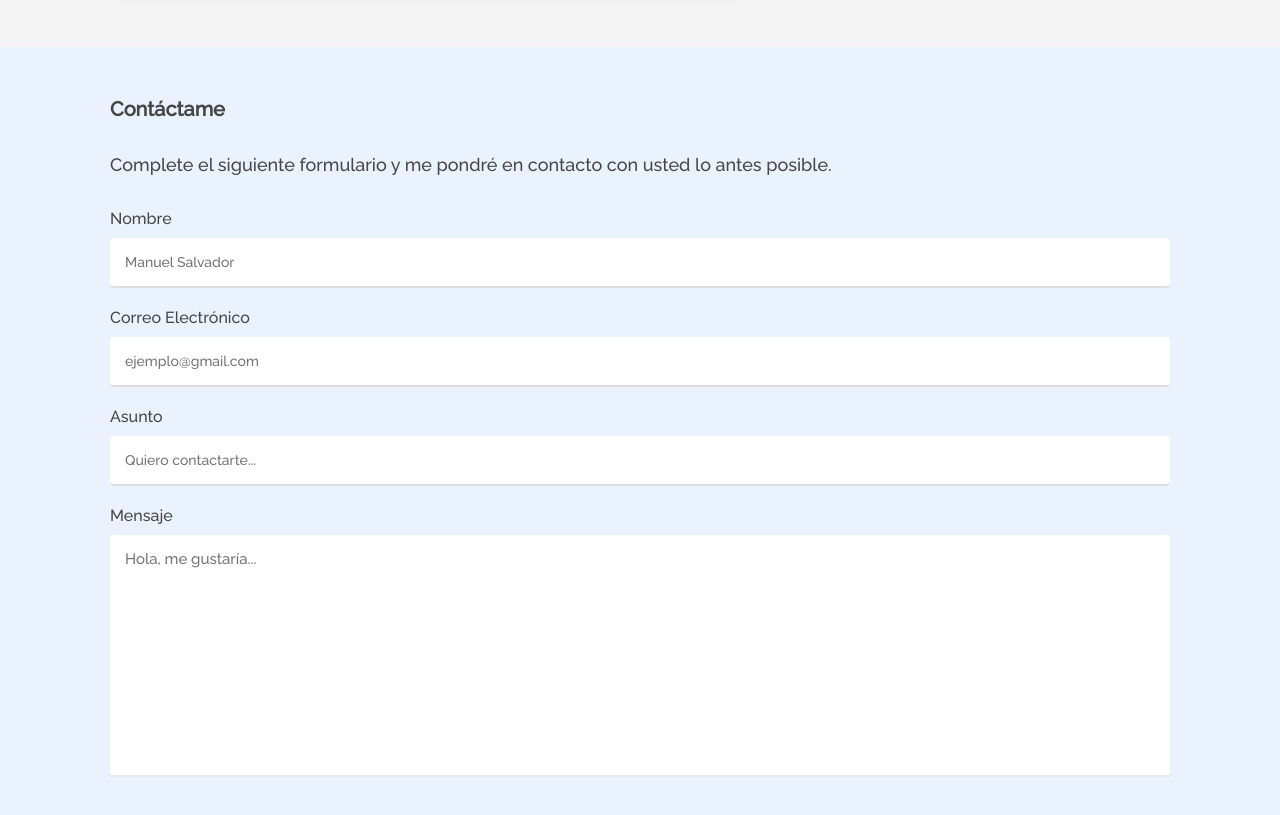
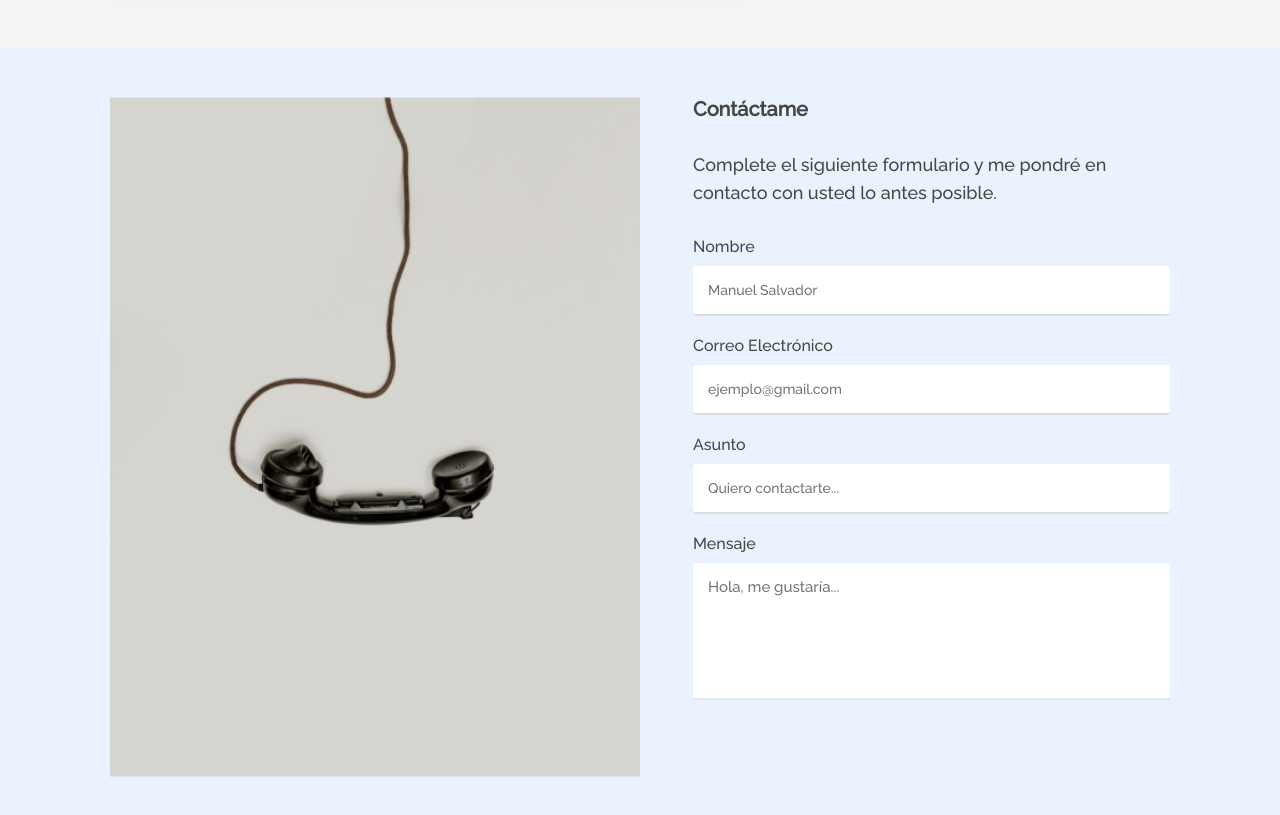
Before and after one commit to manuelscl/portafolio, a plain HTML site: page index.html in a window 1280 px wide. Shown: the part 2214-3029 px from the top of the page. Drawn offline with nearby package versions, Linux system fonts and the light colour scheme.

Commit message:
Arreglando estilos del formulario en 'móviles' y 'desktop'

```diff
--- a/assets/css/contact/contact.css
+++ b/assets/css/contact/contact.css
@@ -5,8 +5,16 @@
     display: flex;
     flex-direction: column;
 }
+.contact__img {
+    display: none;
+}
 .contact__form {
     width: 100%;
+}
+.form {
+    display: grid;
+    grid-template-columns: 1fr;
+    gap: 0 20px;
 }
 .form__title {
     font-size: 2rem;
@@ -66,3 +74,41 @@ fieldset {
     font-size: 1.5rem;
     color: rgb(117, 117, 117);
 }
+
+@media screen and (min-width: 600px) {
+    .form {
+        grid-template-columns: 1fr 1fr;
+    }
+    .input--g3,
+    .input--g4 {
+        grid-column: span 2;
+    }
+}
+@media screen and (min-width: 900px) {
+    .contact {
+        flex-direction: row;
+        justify-content: space-between;
+    }
+    .contact__img {
+        width: 50%;
+        display: block
+    }
+    .contact__img img {
+        height: 100%;
+        width: 100%;
+    }
+    .contact__form {
+        width: 45%;
+    }
+    .form {
+        grid-template-columns: 1fr;
+        gap: 20px;
+    }
+    .input__group {
+        margin: 0;
+    }
+    .input--g3,
+    .input--g4 {
+        grid-column: span 1;
+    }
+}
--- a/index.html
+++ b/index.html
@@ -288,32 +288,32 @@
         <section class="contact__container">
             <div class="wrapper">
                 <div class="contact">
-                    <!-- <div class="contact__img">
+                    <div class="contact__img">
                         <img src="./assets/img/contact_image.png" alt="">
-                    </div> -->
+                    </div>
 
                     <div class="contact__form">
                         <h2 class="form__title">Contáctame</h2>
                         <p class="form__description">Complete el siguiente formulario y me pondré en contacto con usted lo antes posible.</p>
-                        <form action="">
-                            <fieldset class="input__group">
+                        <form action="" class="form">
+                            <fieldset class="input__group input--g1">
                                 <legend class="legend__st legend--name">Nombre</legend>
                                 <input class="input__st" type="text" id="name" placeholder="Manuel Salvador">
                             </fieldset>
 
-                            <fieldset class="input__group">
+                            <fieldset class="input__group input--g1">
                                 <legend class="legend__st legend--email">Correo Electrónico</legend>
                                 <input class="input__st" type="email" id="email" placeholder="ejemplo@gmail.com">
                             </fieldset>
 
-                            <fieldset class="input__group">
+                            <fieldset class="input__group input--g3">
                                 <legend class="legend__st legend--subject">Asunto</legend>
                                 <input class="input__st" type="text" id="subject" placeholder="Quiero contactarte...">
                             </fieldset>
 
-                            <fieldset class="input__group">
+                            <fieldset class="input__group input--g4">
                                 <legend class="legend__st legend--message">Mensaje</legend>
-                                <textarea class="message__textarea" id="message" cols="30" rows="10" placeholder="Hola, me gustaría..."></textarea>
+                                <textarea class="message__textarea" id="message" cols="30" rows="5" placeholder="Hola, me gustaría..."></textarea>
                             </fieldset>
                         </form>
                     </div>
```
